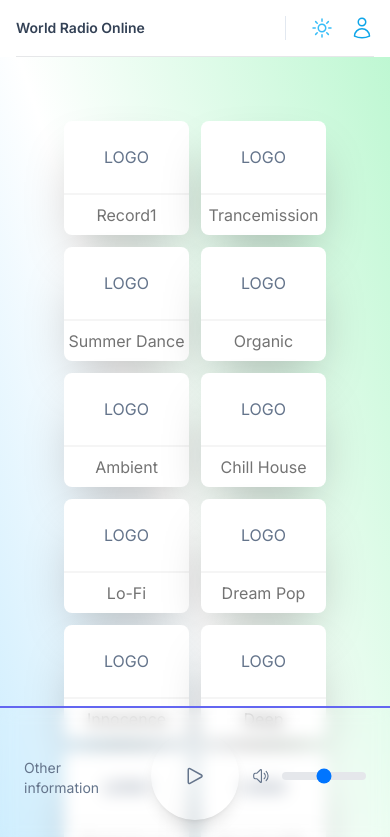
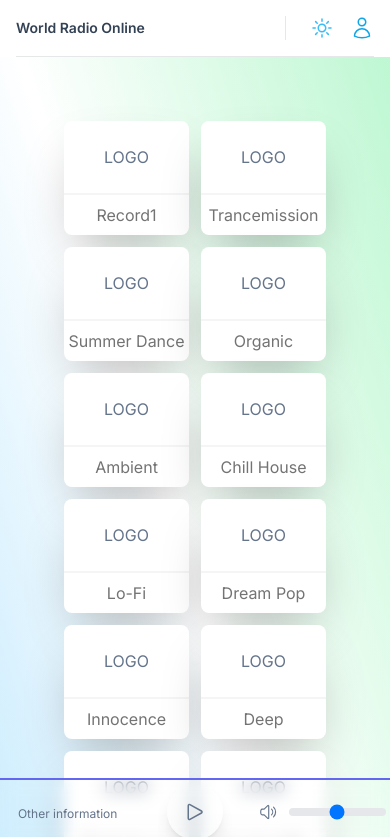
Before and after one commit to anbalabanov/just-to-train, a Next.js app: page / in a window 390 px wide. Shown: the top 837 px of the page. Built offline with nearby package versions, Linux system fonts and the light colour scheme.

Commit message:
fix(footer): more responsive footer

```diff
--- a/app/components/layout/footer/footer.tsx
+++ b/app/components/layout/footer/footer.tsx
@@ -14,14 +14,14 @@ function Footer() {
   return (
     <footer className="fixed inset-x-0 bottom-0 bg-no-repeat dark:bg-slate-900/75 border-t-2 border-indigo-500 backdrop-blur">
       <div className="shadow-lg rounded-lg">
-        <div className="w-full p-6">
+        <div className="w-full p-1 sm:p-2 md:p-3 lg:p-4 xl:p-5">
           <div className="grid grid-cols-3 items-center justify-end justify-items-center md:grid-cols-3 h-full">
             <div className="hover:text-sky-500 dark:hover:text-sky-400">
-              <h3 className="text-2xl font-medium">{name}</h3>
-              <p className="text-sm mt-1">Other information</p>
+              <h3 className="text-l lg:text-2xl font-medium">{name}</h3>
+              <p className="text-xs lg:text-sm mt-1">Other information</p>
             </div>
             <div
-              className="p-8 rounded-full bg-red-light shadow-lg cursor-pointer hover:text-sky-500 dark:hover:text-sky-400"
+              className="p-4 md:p-6 lg:p-8 rounded-full bg-red-light shadow-lg cursor-pointer hover:text-sky-500 dark:hover:text-sky-400"
               onClick={toggle}
             >
               {playing ? (
```
